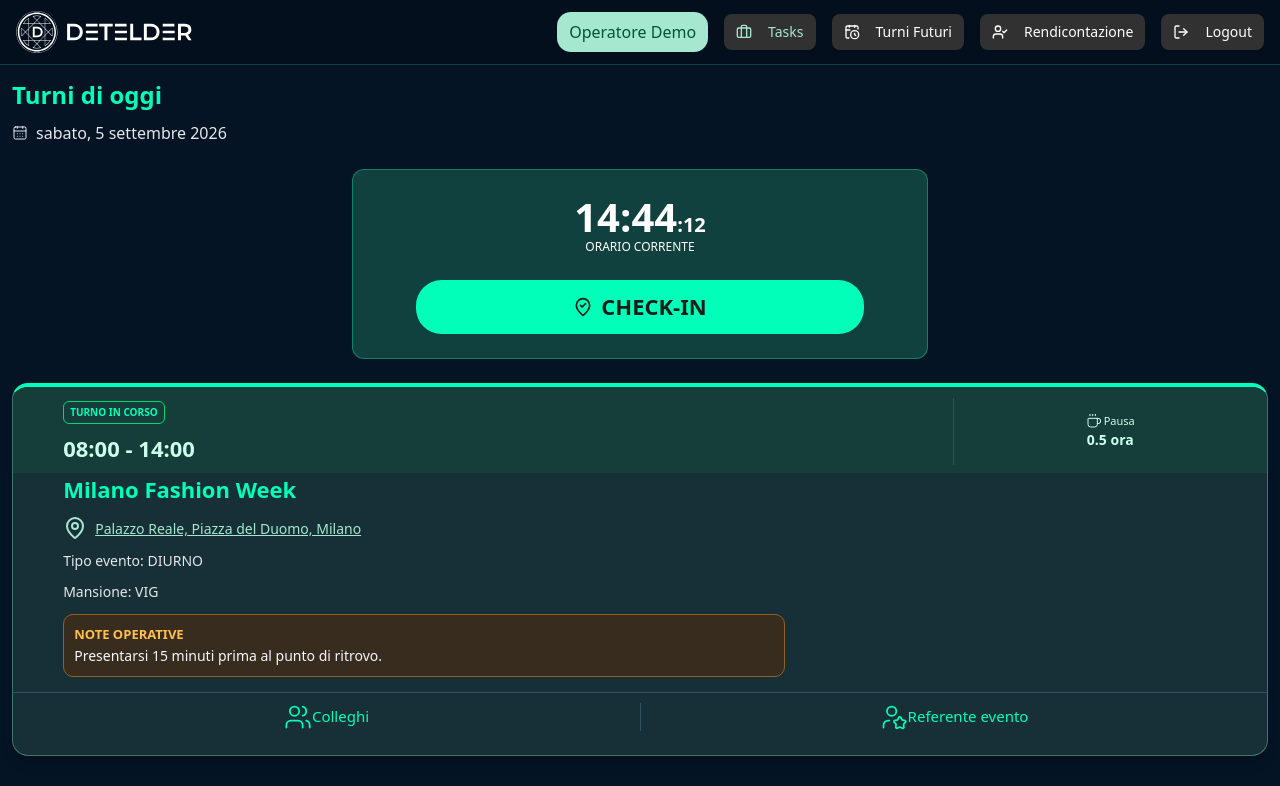
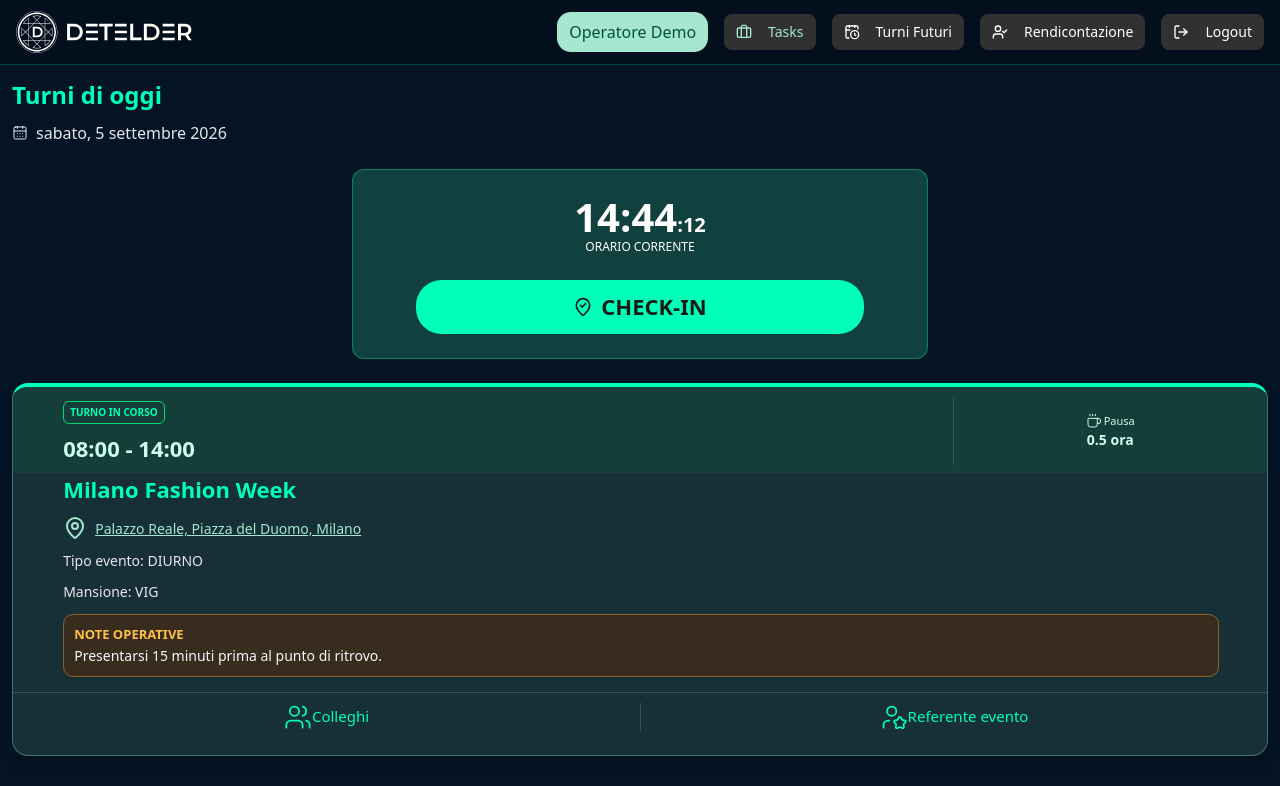
Before and after one commit to MarsOTA/detelder-operator-preview, a React (Vite) app: page /operator in a window 1280 px wide. Shown: the top 786 px of the page. Built offline with nearby package versions, Linux system fonts and the light colour scheme.

Commit message:
Widen note operative box within card margins

```diff
--- a/src/pages/common/operatorSummaryPreview.css
+++ b/src/pages/common/operatorSummaryPreview.css
@@ -42,6 +42,14 @@
 /* Badge più distanziato dall'orario */
 .stato-turno {
   margin-bottom: 8px !important;
+}
+
+/* Note operative: quasi tutta larghezza, mantenendo il rientro laterale della card */
+.note-operative-content {
+  width: 96% !important;
+  max-width: none !important;
+  margin-right: 4% !important;
+  box-sizing: border-box;
 }
 
 /* Footer card evento: nessun padding sotto e divisore centrale ripristinato */
```
